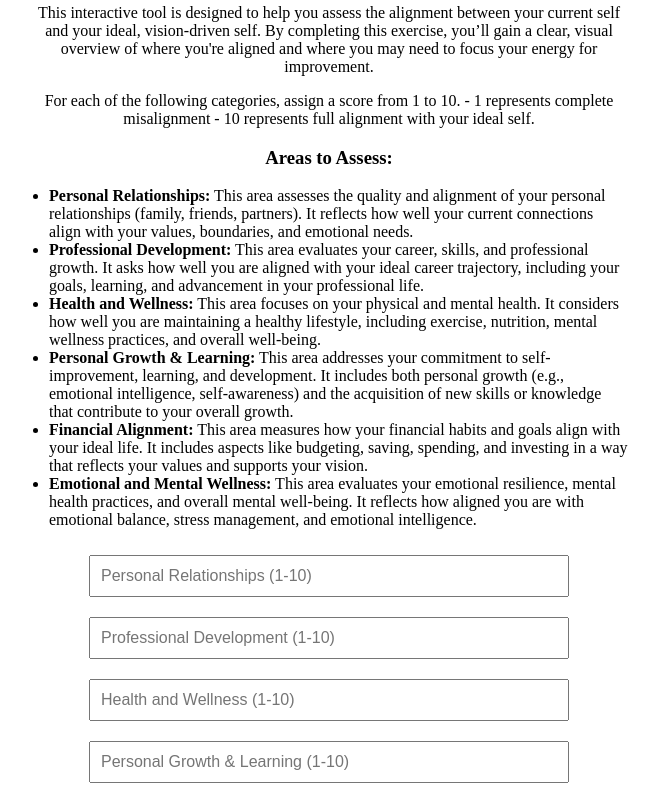
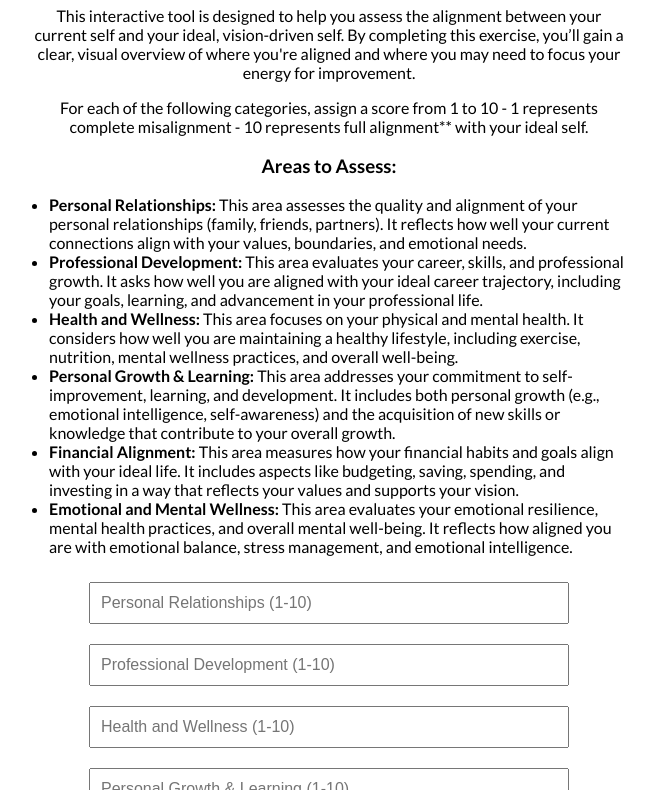
Before and after one commit to alexisboldway/Alignment, a plain HTML site: page index.html in a window 1280 px wide. Shown: the part 76-866 px from the top of the page, without its empty margins (311-969 px from the left). Drawn offline with nearby package versions, Linux system fonts and the light colour scheme.

Commit message:
Update index.html

```diff
--- a/index.html
+++ b/index.html
@@ -5,15 +5,26 @@
     <meta name="viewport" content="width=device-width, initial-scale=1.0">
     <title>Interactive Widget</title>
     <script src="https://cdn.jsdelivr.net/npm/chart.js"></script>
+
+    <!-- Link to Google Fonts to use Lato -->
+    <link href="https://fonts.googleapis.com/css2?family=Lato:wght@300;400;700&display=swap" rel="stylesheet">
+
     <style>
+        /* Apply the Lato font */
+        body {
+            font-family: 'Lato', sans-serif;
+        }
+
         .container {
             max-width: 600px;
             margin: 0 auto;
             text-align: center;
         }
+
         canvas {
             max-width: 100%;
         }
+
         input {
             margin: 10px;
             padding: 10px;
@@ -21,11 +32,13 @@
             width: 80%;
             box-sizing: border-box;
         }
+
         button {
             padding: 10px 20px;
             font-size: 16px;
             margin-top: 20px;
         }
+
         #resultText {
             margin-top: 20px;
             white-space: pre-line;
@@ -33,17 +46,20 @@
             line-height: 1.4; /* Reduced line-height for closer spacing */
             text-align: left;
         }
+
         .category-feedback {
             margin-bottom: 15px; /* Reduced margin between categories */
             padding: 10px;
             border: 1px solid #ddd;
             border-radius: 5px;
         }
+
         .category-feedback h3 {
             margin: 0;
             padding: 5px 0;
             font-size: 20px;
         }
+
         .category-feedback p {
             font-size: 16px;
             margin: 5px 0; /* Reduced margin between text */
@@ -60,11 +76,9 @@
             By completing this exercise, you’ll gain a clear, visual overview of where you're aligned and where you may need to focus your energy for improvement.
         </p>
         <p>
-            For each of the following categories, assign a score from 1 to 10.
+            For each of the following categories, assign a score from 1 to 10
             - 1 represents complete misalignment
-            - 10 represents full alignment with your ideal self.
-            </p>
-        <p>
+            - 10 represents full alignment** with your ideal self.
         </p>
 
         <!-- Descriptions for each area -->
```
